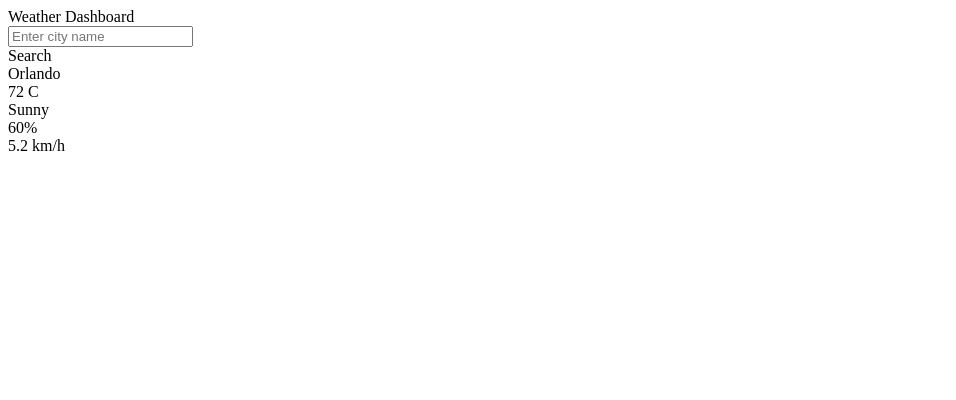
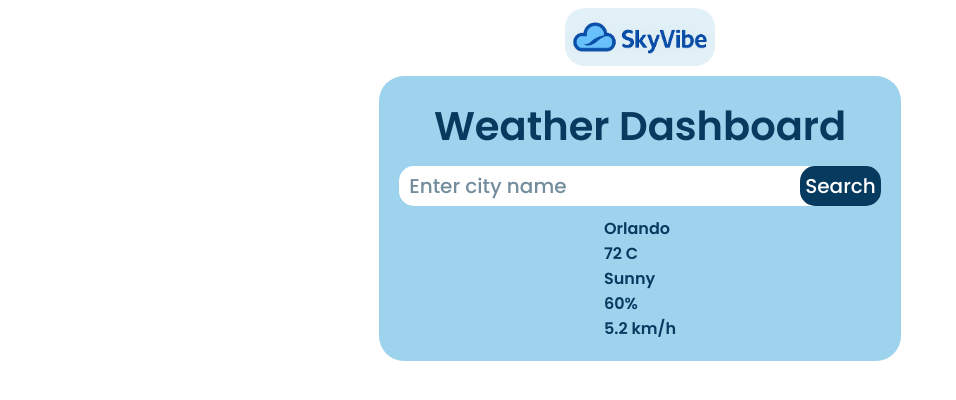
Before and after one commit to Bodhisattva-Duduka/SkyVibe-WeatherWebsite, a plain HTML site: page index.html in a window 1280 px wide. Shown: the whole page, without its empty margins (0-956 px from the left). Drawn offline with Linux system fonts and the light colour scheme.

Commit message:
More modification in css file

```diff
--- a/index.html
+++ b/index.html
@@ -1,19 +1,25 @@
 <!DOCTYPE html>
 <html lang="en">
+
 <head>
     <meta charset="UTF-8">
     <meta name="viewport" content="width=device-width, initial-scale=1.0">
     <title>SkyVibe</title>
+    <link rel="stylesheet" href="style.css">
 </head>
+
 <body>
-    <header></header>
+    <header><img src="assets/SkyVibe.png" alt="SkyVibe logo"></header>
     <article>
         <div class="dashboard-area">
             <div class="dashboard">
-                <div class="title">Weather Dashboard</div>
+                <div class="title">
+                    <div class="weather-title">Weather Dashboard</div>
+                </div>
                 <div class="search-area">
                     <input type="search" name="city-name" id="city-name-search" placeholder="Enter city name">
-                    <div class="search-text">Search</div>
+                    <div class="search"><div class="search-text">Search</div>
+                    </div>
                 </div>
                 <div class="result-area">
                     <div class="city-name-weather">
@@ -31,4 +37,5 @@
         </div>
     </article>
 </body>
+
 </html>
--- a/style.css
+++ b/style.css
@@ -0,0 +1,85 @@
+@import url('https://fonts.googleapis.com/css2?family=Poppins:ital,wght@0,100;0,200;0,300;0,400;0,500;0,600;0,700;0,800;0,900;1,100;1,200;1,300;1,400;1,500;1,600;1,700;1,800;1,900&display=swap');
+
+* {
+    font-family: "Poppins", sans-serif;
+    font-weight: 600;
+    font-style: normal;
+    color: #073A5F;
+}
+
+header {
+    display: flex;
+    justify-content: center;
+}
+
+header img {
+    width: 150px;
+    border-radius: 20px;
+}
+
+article {
+    display: flex;
+    justify-content: center;
+}
+
+.dashboard-area {
+    margin: 10px;
+    padding: 20px;
+    border-radius: 25px;
+    background-color: #9DD3ED;
+}
+
+.dashboard {
+    display: flex;
+    flex-direction: column;
+    align-items: center;
+}
+
+.title {
+    display: flex;
+    justify-content: center;
+    font-size: 40px;
+    font-weight: 700;
+}
+
+.search-area {
+    margin-top: 10px;
+    margin-bottom: 10px;
+    display: flex;
+    justify-content: center;
+    border-radius: 20px;
+    background-color: white;
+    border-top-right-radius: 15px;
+    border-bottom-right-radius: 15px;
+}
+
+.search-area input {
+    border-radius: 15px;
+    height: 40px;
+    font-size: 20px;
+    font-weight: 500;
+    padding-left: 10px;
+    border: none;
+    outline: none;
+}
+
+.search-area input::placeholder {
+    color: #738D9D;
+}
+
+.search {
+    display: flex;
+    justify-content: center;
+    font-size: 20px;
+}
+
+.search-text {
+    background-color: #073A5F;
+    color: white;
+    display: flex;
+    justify-content: center;
+    align-items: center;
+    border-radius: 15px;
+    font-weight: 500;
+    padding: 5px;
+}
```
Also changed, not shown: assets/SkyVibe.png (added).
